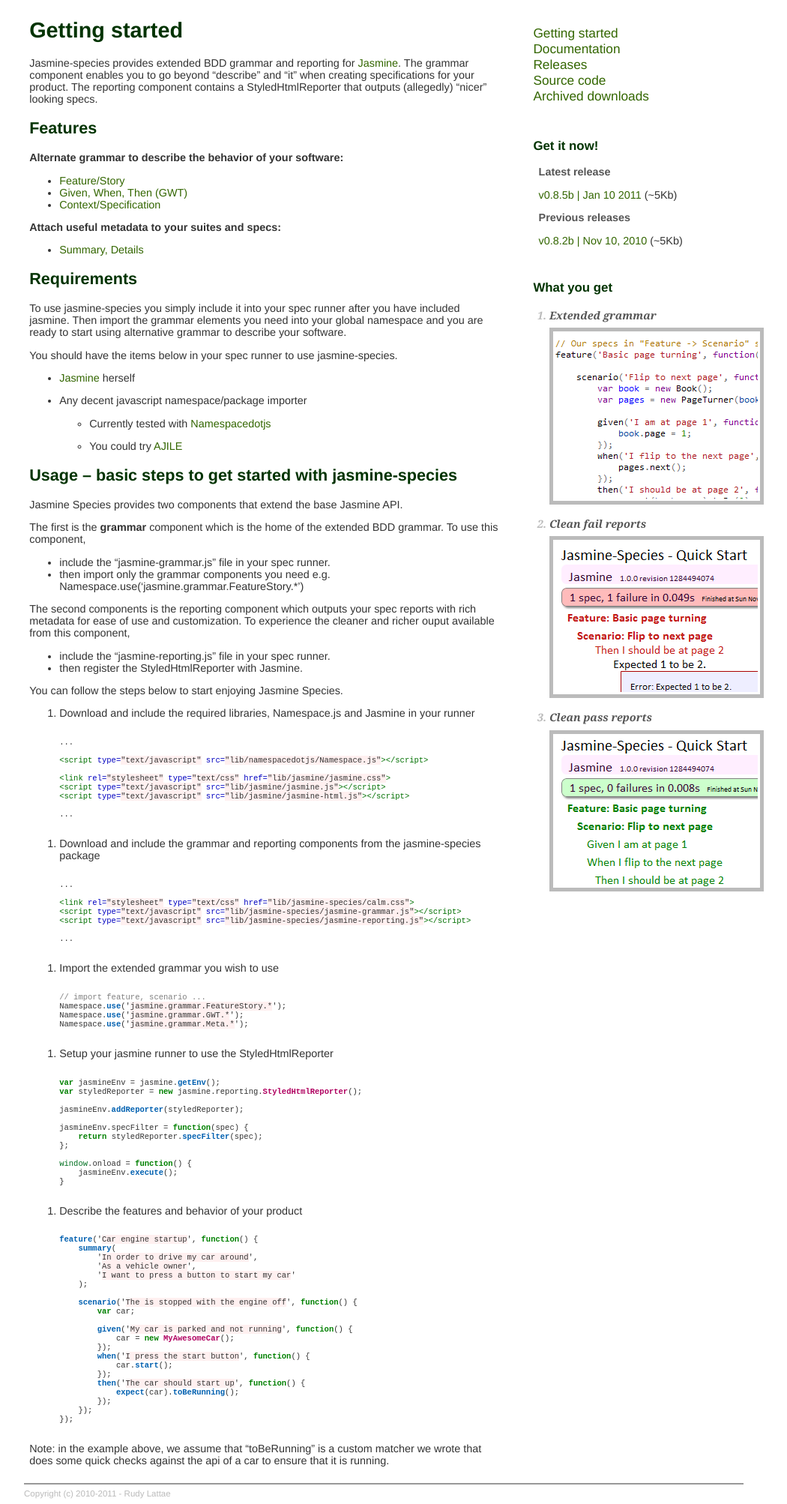
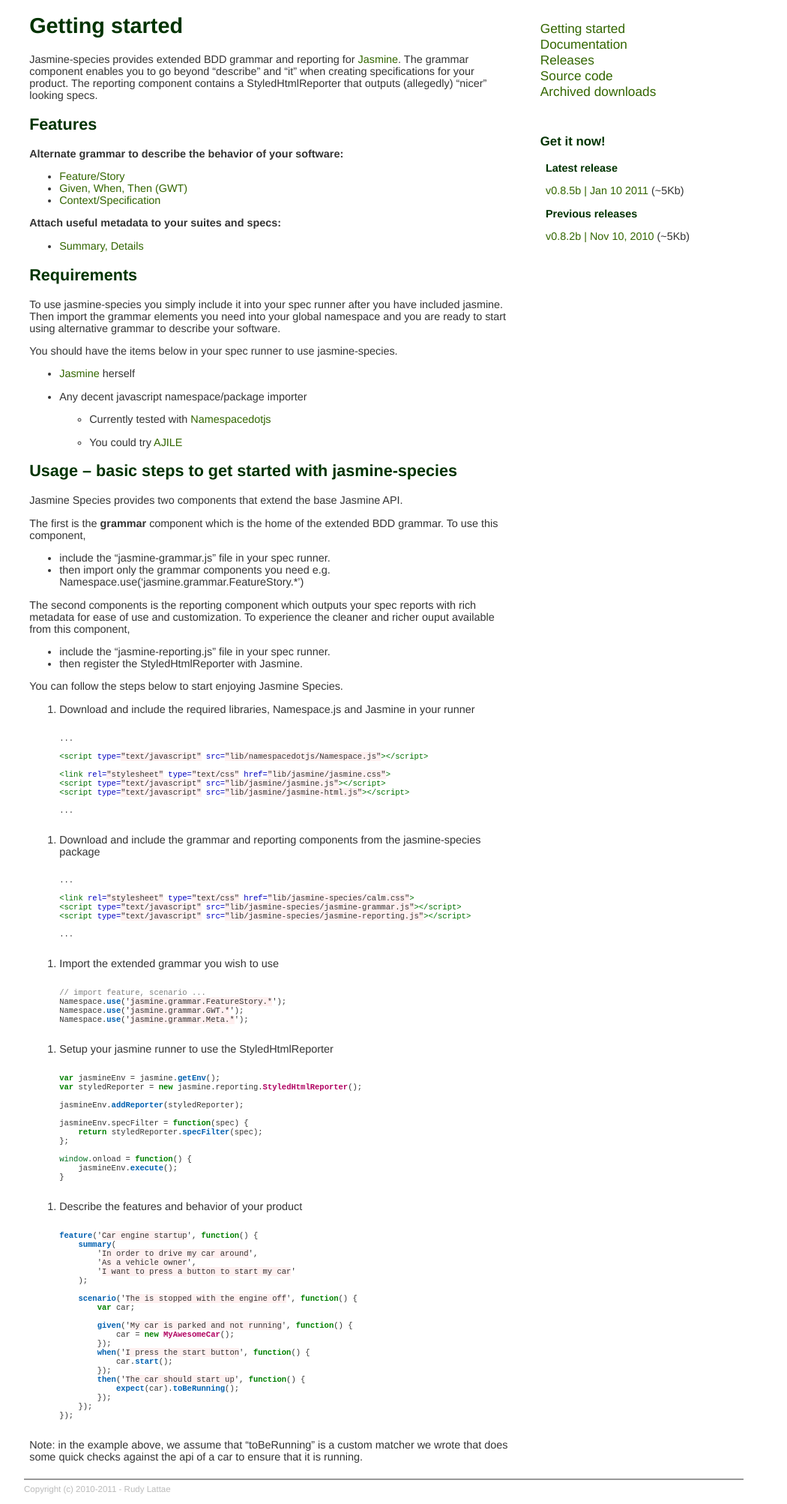
Before and after one commit to rudylattae/jasmine-species, a Jekyll site: the page built from index.html.md, in a window 1280 px wide, cut to the strip 324-2330 px from the top of the page. Shown: the whole strip at 75% size, without its empty margins (128-1178 px from the left). Built offline with Jekyll 4.4.1, drawn with Linux system fonts in a browser that asks for light colours.

Commit message:
Update and clean up documentation.

```diff
--- a/_includes/nutshell.html
+++ /dev/null
@@ -1,17 +0,0 @@
-<div id="nutshell">
-    <h3>What you get</h3>
-    <ol>
-        <li>
-            <h4>Extended grammar</h4>
-            <img src="/jasmine-species/files/nutshell/1-create-feature-spec.png" alt="Create feature spec" title="Create feature spec"/>
-        </li>
-        <li>
-            <h4>Clean fail reports</h4>
-            <img src="/jasmine-species/files/nutshell/2-watch-spec-fail.png" alt="Watch spec fail" title="Watch spec fail"/>
-        </li>
-        <li>
-            <h4>Clean pass reports</h4>
-            <img src="/jasmine-species/files/nutshell/4-watch-spec-pass.png" alt="Watch spec pass" title="Watch spec pass"/>
-        </li>
-    </ol>
-</div>
--- a/_layouts/home.html
+++ b/_layouts/home.html
@@ -19,19 +19,19 @@
             <span class="title"><a href="/jasmine-species">{{ site.title }}</a></span>
         </div>
 
-        <div class="oxo">
-            <div class="x prefix">
+        <div class="oxo prefix">
+            <div class="x">
                 <div>
                     <h4>Extended grammar</h4>
-                    <img src="/jasmine-species/files/nutshell/1-create-feature-spec.png" alt="Create feature spec" title="Create feature spec"/>
+                    <img src="/jasmine-species/files/nutshell/extended-grammar.png" alt="Extended grammar" title="Extended grammar"/>
                 </div>
                 <div>
                     <h4>Clean fail reports</h4>
-                    <img src="/jasmine-species/files/nutshell/2-watch-spec-fail.png" alt="Watch spec fail" title="Watch spec fail"/>
+                    <img src="/jasmine-species/files/nutshell/clean-fail-report.png" alt="Clean fail reports" title="Clean fail reports"/>
                 </div>
                 <div>
                     <h4>Clean pass reports</h4>
-                    <img src="/jasmine-species/files/nutshell/4-watch-spec-pass.png" alt="Watch spec pass" title="Watch spec pass"/>
+                    <img src="/jasmine-species/files/nutshell/clean-pass-report.png" alt="Clean pass reports" title="Clean pass reports"/>
                 </div>
             </div>
         </div>
@@ -45,7 +45,6 @@
                 <div id="aside">
                     {% include menu.html %}
                     {% include download.html %}
-                    {% include nutshell.html %}
                 </div>
             </div>
         </div>
--- a/theme/screen.css
+++ b/theme/screen.css
@@ -6,8 +6,7 @@ base
 body {
     font-family: Helvetica, Arial, sans-serif;
     font-size: 0.9em;
-    color: #333;
-}
+    color: #333 }
 
 
 /*
@@ -18,10 +17,12 @@ oxymoron (lite) ;)
 .oxo {
     display: table;
     width: 100%;
-    border-collapse: collapse;
-}
-.x { display: table-row; }
-.x > div { display: table-cell; }
+    border-collapse: collapse }
+
+.x {
+    display: table-row }
+    .x > div {
+        display: table-cell }
 
 
 /*
@@ -32,21 +33,21 @@ layout
 #wrapper {
     width: 960px;
     margin-left: auto;
-    margin-right: auto;
-}
+    margin-right: auto }
+
 #main { width: 70% }
+
 #aside {
     width: 30%;
-    padding-left: 2em
-}
+    padding-left: 2em }
 
 body.home #main { width: 68% }
+
 body.home #aside { width: 32% }
 
 .highlight {
     width: 95%;
-    overflow: auto;
-}
+    overflow: auto }
 
 
 /*
@@ -55,65 +56,51 @@ style
 =====
 */
 h1, h2, h3, h4, h5, h6 { color: #030 }
+
 a {
     color: #336600;
-    text-decoration:none
-}
-a:visited { color: #777 }
-a:hover { color: #669933 }
+    text-decoration:none }
+    a:visited {
+        color: #777 }
+    a:hover {
+        color: #669933 }
+
 pre { font-size: 0.9em }
 
-.x div { padding: 0.5em; }
+.x div { padding: 0.5em }
 
 #header .title a {
     color: #030;
-    font-size: 1.4em
-}
+    font-size: 1.4em }
 
 #nav ul {
     list-style-type: none;
-    padding-left: 0
-}
-#nav a { font-size: 1.2em }
+    padding-left: 0 }
+#nav a {
+    font-size: 1.2em }
 
 #download ul {
     list-style-type: none;
     padding-left: 0em;
-    margin-left: 0.5em
-}
-#download h4 { margin: 0.85em 0 0.5em 0}
-
-#nutshell ol {
-    font: italic bold 1em Georgia, Times, serif;
-    color: #bbb;
-    padding-left: 0;
-    margin-left: 1.5em
-}
-#nutshell p, #nutshell pre, h4 {
-    font: normal;
-    color: #555;
-}
-#nutshell h4 { margin: 0.85em 0 0.5em 0}
-#nutshell img {
-    border: 5px solid #bbb;
-    padding: 0.2em;
-}
+    margin-left: 0.5em }
+#download h4 {
+    margin: 0.85em 0 0.5em 0 }
 
 #footer {
     padding-top: 0.5em;
     border-top: 2px solid #999;
     font-size: 0.8em;
-    color: #bbb;
-}
+    color: #bbb }
 
 .prefix {
+    margin-top: 1em;
     background-color: #FFF9D8;
-    border-bottom: 2px solid #555; }
+    border-bottom: 2px solid #555 }
     .prefix p, .prefix pre, .prefix h4 {
         font: normal;
-        color: #555; }
+        color: #555 }
     .prefix h4 {
         margin: 0.85em 0 0.5em 0; }
     .prefix img {
         border: 5px solid #bbb;
-        padding: 0.2em; }
+        padding: 0.2em }
```
Also changed, not shown: files/nutshell/1-create-feature-spec.png (deleted), files/nutshell/3-implement-functionality.png (deleted), files/nutshell/clean-fail-report.png (renamed from files/nutshell/2-watch-spec-fail.png), files/nutshell/clean-pass-report.png (renamed from files/nutshell/4-watch-spec-pass.png), files/nutshell/extended-grammar.png (added).
